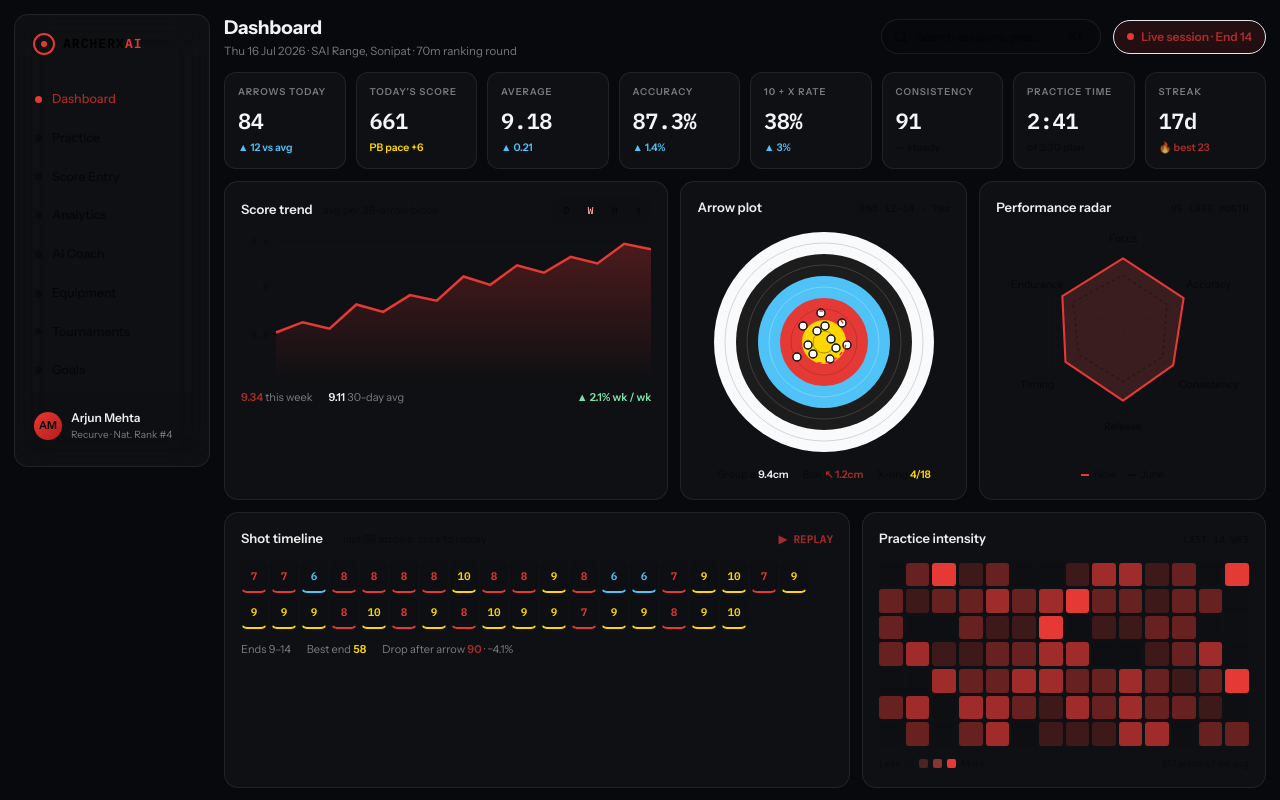
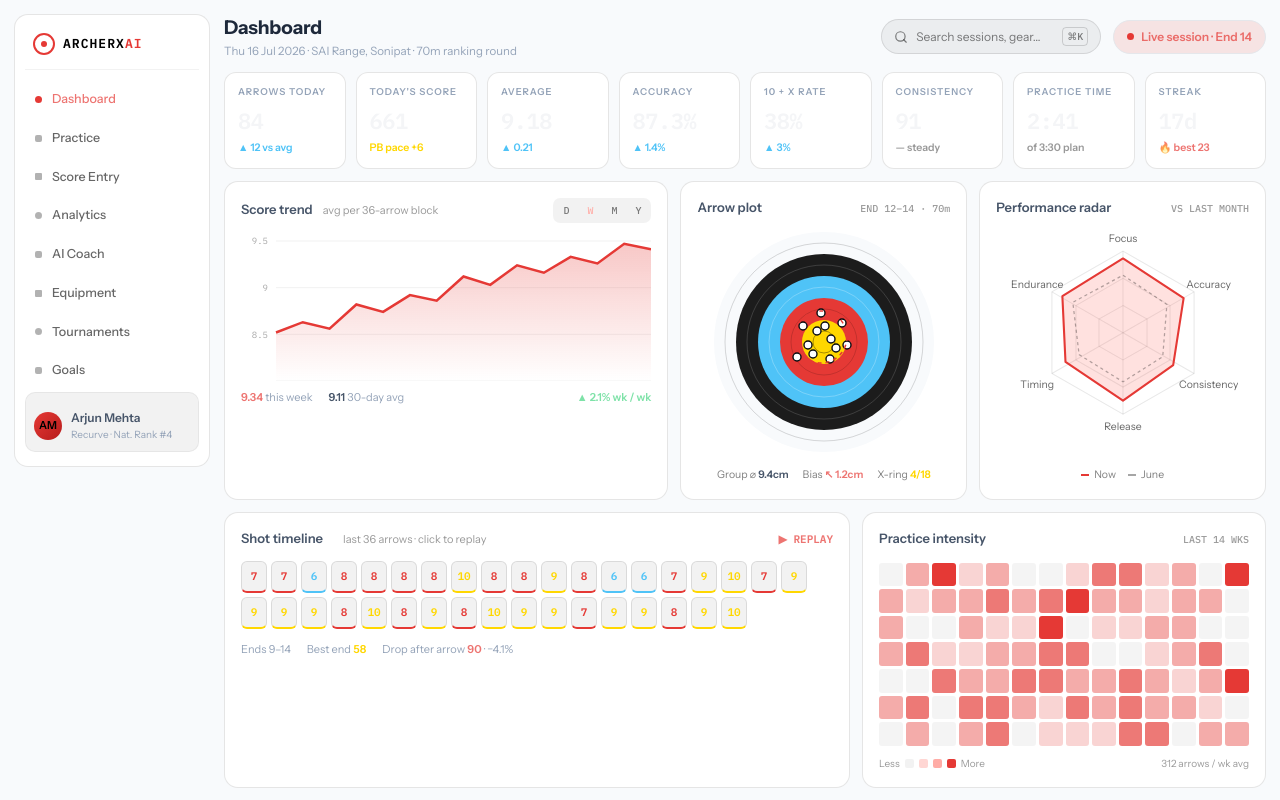
Before and after one commit to sudaaher74-ctrl/siddhi, a Next.js app: page / in a window 1280 px wide. Shown: the top 800 px of the page. Built offline with nearby package versions, Linux system fonts and the light colour scheme.

Commit message:
fix: map tailwind config colors to css variables for light theme

```diff
--- a/tailwind.config.ts
+++ b/tailwind.config.ts
@@ -9,10 +9,10 @@ const config: Config = {
   theme: {
     extend: {
       colors: {
-        background: "#08090c",
-        surface: "#0a0c10",
-        panel: "rgba(255, 255, 255, 0.03)",
-        border: "rgba(255, 255, 255, 0.08)",
+        background: "var(--bg)",
+        surface: "var(--surface)",
+        panel: "var(--panel)",
+        border: "var(--border)",
         accent: {
           DEFAULT: "var(--accent)",
           soft: "var(--accent-soft)",
@@ -30,9 +30,9 @@ const config: Config = {
         green: "#7ee2a8",
         blue: "var(--blue)",
         text: {
-          DEFAULT: "#f2f3f5",
-          mid: "#eceded",
-          dim: "rgba(255, 255, 255, 0.45)",
+          DEFAULT: "var(--text)",
+          mid: "var(--text-mid)",
+          dim: "var(--text-dim)",
         },
       },
       fontFamily: {
```
